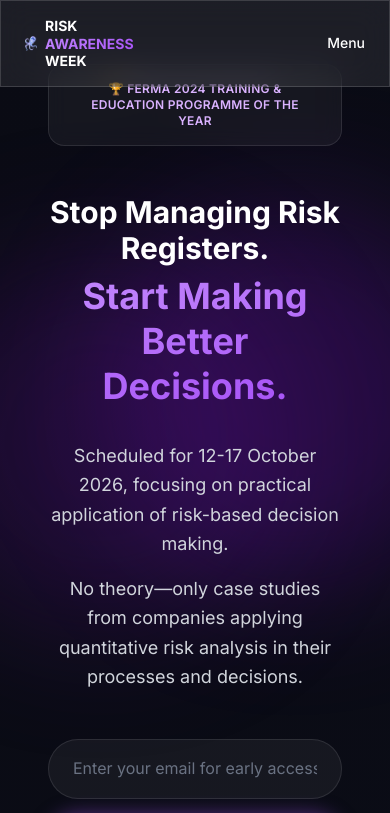
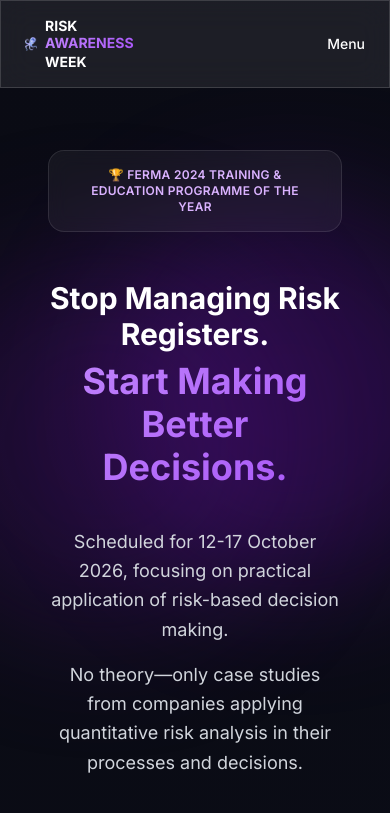
Before and after one commit to riskacademy/RAW-website, a Next.js app: page / in a window 390 px wide. Shown: the top 813 px of the page. Built offline with nearby package versions, Linux system fonts and the light colour scheme.

Commit message:
fix: resolve mobile layout overlap, text clipping, and button inconsistencies

```diff
--- a/src/app/globals.css
+++ b/src/app/globals.css
@@ -63,6 +63,9 @@ body {
   -webkit-background-clip: text;
   -webkit-text-fill-color: transparent;
   background-clip: text;
+  display: inline-block;
+  padding-bottom: 0.15em;
+  line-height: 1.2;
 }
 
 /* Button Glow Effect */
@@ -215,3 +218,13 @@ button {
 ::-webkit-scrollbar-thumb:hover {
   background: var(--color-purple-secondary);
 }
+
+/* Hero Section Mobile Override - FORCE FIX */
+@media (max-width: 768px) {
+  #hero-section {
+    padding-top: 150px !important;
+    align-items: flex-start !important;
+    min-height: auto !important;
+    /* Prevent vh forcing content up */
+  }
+}
--- a/src/components/sections/HeroSection.tsx
+++ b/src/components/sections/HeroSection.tsx
@@ -36,7 +36,7 @@ export default function HeroSection() {
     };
 
     return (
-        <section className="min-h-screen flex items-center justify-center px-6 py-20">
+        <section id="hero-section" className="min-h-screen flex items-start md:items-center justify-center px-6 pt-36 pb-20 md:py-20">
             {/* Background gradient effects */}
             <div className="absolute inset-0 -z-10 overflow-hidden">
                 <div className="absolute top-1/4 left-1/4 w-96 h-96 bg-purple-600/20 rounded-full blur-3xl animate-float"></div>
--- a/src/components/ui/Button.tsx
+++ b/src/components/ui/Button.tsx
@@ -26,7 +26,7 @@ export default function Button({
     disabled,
     ...props
 }: ButtonProps) {
-    const baseStyles = 'inline-block px-12 py-4 rounded-full font-semibold text-base md:text-lg transition-all duration-300 text-center';
+    const baseStyles = 'block px-12 py-4 rounded-full font-semibold text-base md:text-lg transition-all duration-300 text-center';
 
     const variants = {
         primary: `bg-gradient-to-r from-purple-500 to-purple-700 text-white btn-glow hover:scale-105 ${disabled ? 'opacity-50 cursor-not-allowed hover:scale-100' : ''}`,
```
